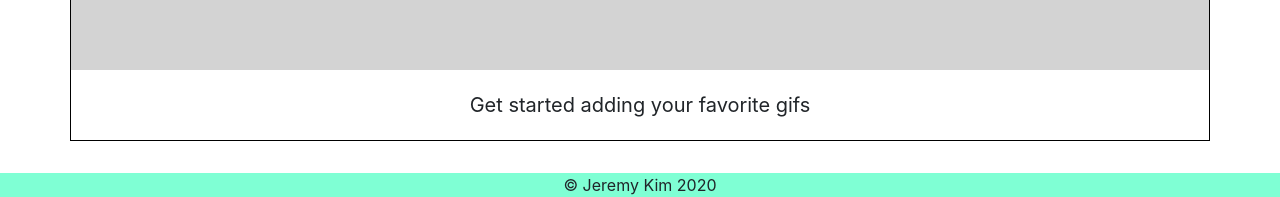
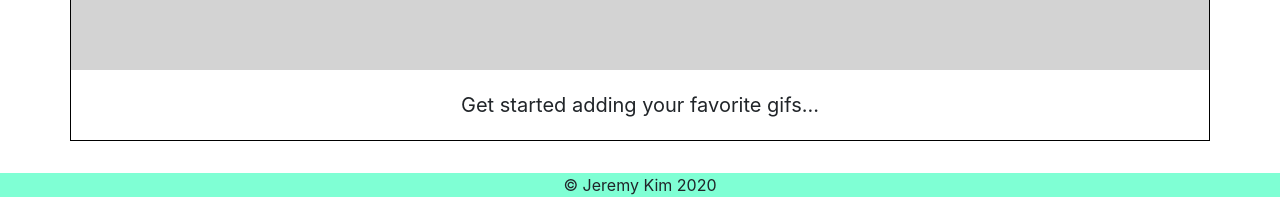
Before and after one commit to jthk1106/eb-giphy, a React (Create React App) app: page / in a window 1280 px wide. Shown: the part 489-686 px from the top of the page. Built offline with nearby package versions, Linux system fonts and the light colour scheme.

Commit message:
added ellipses to empty favorites msg

```diff
--- a/src/components/Favorites.jsx
+++ b/src/components/Favorites.jsx
@@ -28,7 +28,7 @@ class Favorites extends Component {
                 </div>
             )
         })
-        const empty = <div className="col empty">Get started adding your favorite gifs</div>
+        const empty = <div className="col empty">Get started adding your favorite gifs...</div>
         const display = favs.length === 0 ? empty : favs
         const bigGif = <div className="col big-gif">
             <img src={this.state.selected} alt="a gif" width="1000"/>
```
